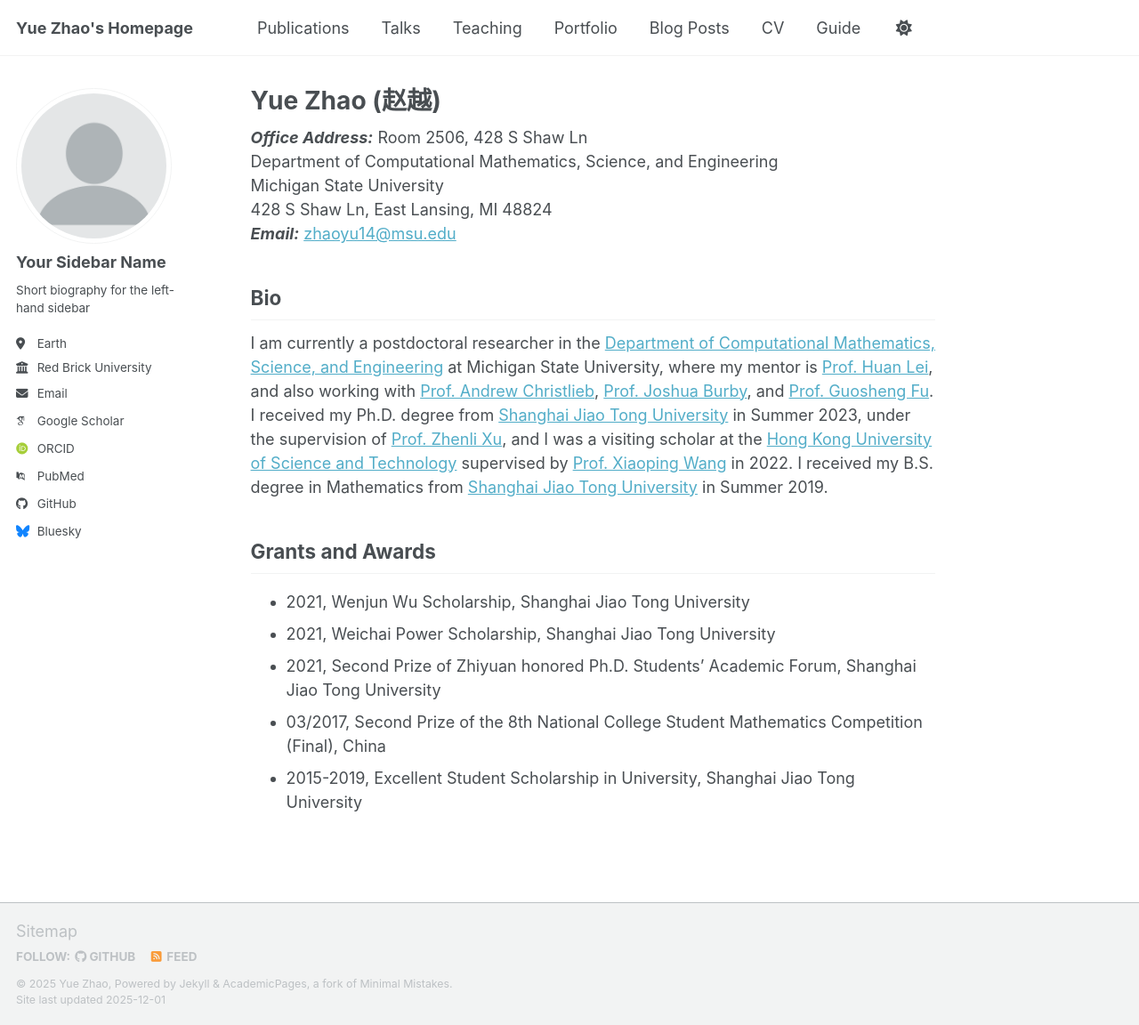
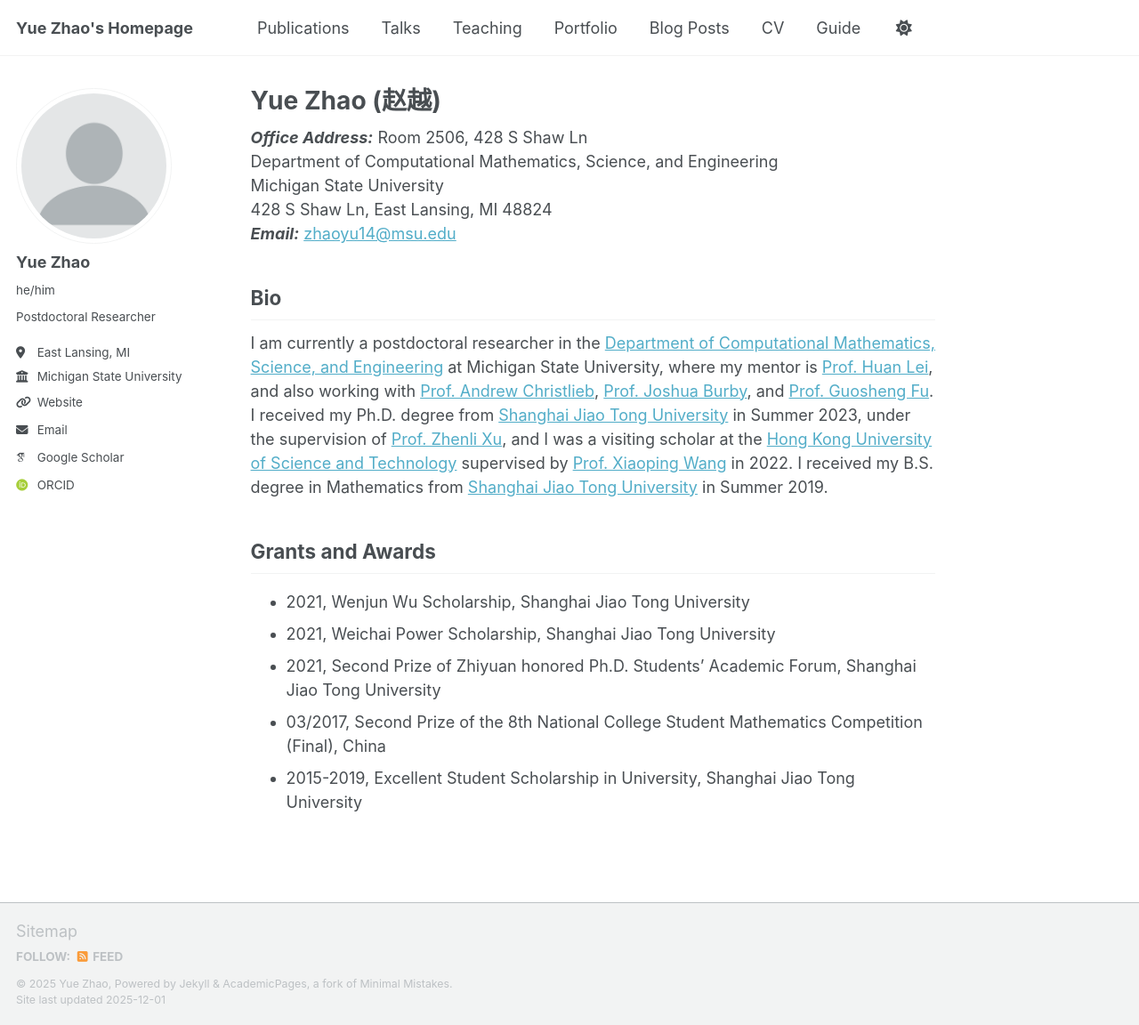
Before and after one commit to yuezhao1997/yuezhao1997.github.io, a Jekyll site: the page built from _pages/about.md, in a window 1280 px wide and 1152 px high. Shown: the whole window at 89% size. Built offline with Jekyll 4.4.1, drawn with Linux system fonts in a browser that asks for light colours; some web fonts are replaced; a script bundle is joined from its source files by our own code; library files that are not in the unit come from our copies.

```diff
--- a/_config.yml
+++ b/_config.yml
@@ -24,24 +24,25 @@ repository               : "yuezhao1997.github.io"
 author:
   # Biographic information
   avatar           : "profile.png"
-  name             : "Your Sidebar Name"
-  pronouns         : # example: "she/her"
-  bio              : "Short biography for the left-hand sidebar"
-  location         : "Earth"
-  employer         : "Red Brick University"
-  uri              : # URL
-  email            : "none@example.org"
+  name             : "Yue Zhao"
+  pronouns         : "he/him" # example: "she/her"
+  bio              : "Postdoctoral Researcher"
+  location         : "East Lansing, MI"
+  employer         : "Michigan State University"
+  uri              : "https://yuezhao1997.github.io" # URL
+  email            : "zhaoyu14@msu.edu"
 
   # Academic websites
   academia         : # URL
   arxiv            : # URL - Update with the correct link to your profile
-  googlescholar    : "https://scholar.google.com/citations?user=PS_CX0AAAAAJ"
+  googlescholar    : "https://scholar.google.com/citations?user=uh8WhloAAAAJ&hl=zh-CN"
+  researchgate     : "https://www.researchgate.net/profile/Yue-Zhao-14?ev=hdr_xprf"
   inspire-hep      : # URL
   impactstory      : # URL
-  orcid            : "https://orcid.org/yourorcidurl"
+  orcid            : "https://orcid.org/my-orcid?orcid=0000-0002-3316-4330"
   semantic         : # URL
   ssrn             : # URL
-  pubmed           : "https://www.ncbi.nlm.nih.gov/pubmed/?term=john+snow"
+  pubmed           : # "https://www.ncbi.nlm.nih.gov/pubmed/?term=john+snow"
   researchgate     : # URL
   scopus           : # URL
   zotero           : # URL
@@ -51,13 +52,13 @@ author:
   bitbucket        : # Username - Update with your username on the site
   codepen          : # Username
   dribbble         : # Username
-  github           : "academicpages"
+  github           : # "yuezhao1997"
   kaggle           : # Username
   stackoverflow    : # User number or user number and name (i.e., use "1" or "1/jeff-atwood")
 
   # Social media
   artstation       : # Username
-  bluesky          : "bsky.app" # Replace this with you Bluesky username
+  bluesky          : # "bsky.app" # Replace this with you Bluesky username
   facebook         : # Username
   flickr           : # Username
   foursquare       : # Username
@@ -138,7 +139,7 @@ yandex_site_verification :
 
 # Social Sharing
 twitter:
-  username               : &twitter
+  username               : # &twitter
 facebook:
   username               :
   app_id                 :
@@ -170,7 +171,7 @@ exclude:
   - "*.sublime-workspace"
   - .asset-cache
   - .bundle
-  - .github
+  # - .github
   - .jekyll-assets-cache
   - .sass-cache
   - assets/js/_main.js
@@ -179,12 +180,12 @@ exclude:
   - CHANGELOG
   - Capfile
   - config
-  - Dockerfile
+  # - Dockerfile
   - Gemfile
   - Gruntfile.js
   - gulpfile.js
   - LICENSE
-  - local
+  # - local
   - log
   - node_modules
   - package.json*
@@ -302,7 +303,7 @@ sass:
 permalink: /:categories/:title/
 # paginate: 5 # amount of posts to show
 # paginate_path: /page:num/
-timezone: Etc/UTC # https://en.wikipedia.org/wiki/List_of_tz_database_time_zones
+timezone: America/New_York # Etc/UTC # https://en.wikipedia.org/wiki/List_of_tz_database_time_zones
 
 
 # Plugins
```
